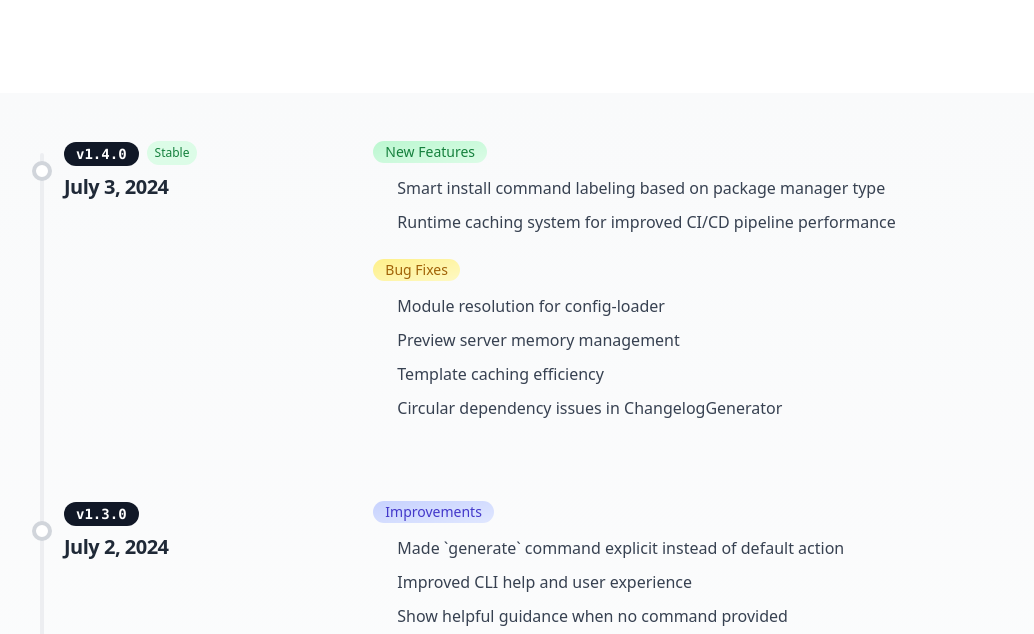
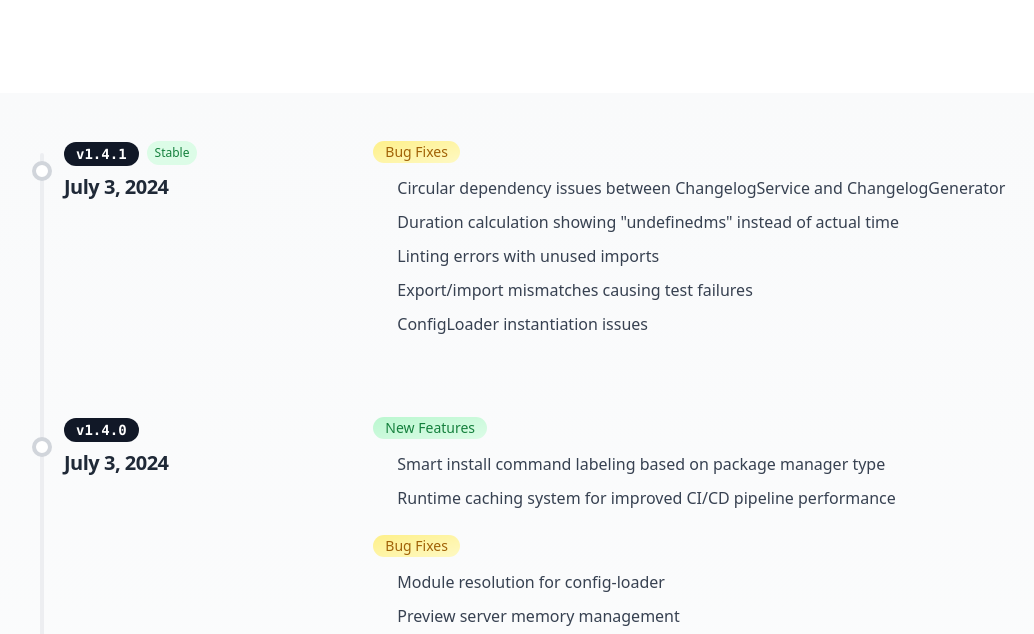
Before and after one commit to varsharyalii/changelog-pro, a website: page changelog.html in a window 1280 px wide. Shown: the part 131-765 px from the top of the page, without its empty margins (96-1130 px from the left). Drawn offline with nearby package versions, Linux system fonts and the light colour scheme.

Commit message:
docs: add version 1.4.1 to changelog

```diff
--- a/changelog.html
+++ b/changelog.html
@@ -150,6 +150,50 @@
             <div class="flex items-center space-x-2">
               <div class="version-tag">
                 <span class="px-3 py-1 text-sm font-mono font-semibold text-white bg-gray-900 rounded-full cursor-pointer hover:bg-gray-800 transition-colors">
+                  v1.4.1
+                </span>
+                  <div class="version-tooltip multi-command">
+                    <div class="command-tabs">
+                      <div class="command-tab active" onclick="switchTab(this, 'npm install changelog-pro@1.4.1')">install</div><div class="command-tab " onclick="switchTab(this, 'npm install --global changelog-pro@1.4.1')">global</div><div class="command-tab " onclick="switchTab(this, 'npm install --save-dev changelog-pro@1.4.1')">dev</div>
+                    </div>
+                    <div class="command-content">
+                      <span class="active-command">npm install changelog-pro@1.4.1</span>
+                      <button class="copy-btn" onclick="copyActiveCommand(this)">copy</button>
+                    </div>
+                  </div>
+              </div>
+              <span class="px-2 py-1 text-xs font-medium text-green-700 bg-green-100 rounded-full">Stable</span>
+            </div>
+            <time datetime="2024-07-03" class="text-xl font-semibold tracking-tight text-gray-800">July 3, 2024</time>
+          </div>
+        </h3>
+
+        <div class="w-full space-y-6 md:w-2/3">
+          <div class="space-y-3">
+            <div class="flex items-center space-x-3">
+              <span class="inline-block px-3 py-1 text-sm font-medium leading-none text-yellow-700 rounded-full bg-gradient-to-br from-yellow-200 to-yellow-100">
+                Bug Fixes
+              </span>
+            </div>
+            <ul class="space-y-2 ml-6">
+            <li class="text-gray-700 leading-relaxed">Circular dependency issues between ChangelogService and ChangelogGenerator</li>
+            <li class="text-gray-700 leading-relaxed">Duration calculation showing "undefinedms" instead of actual time</li>
+            <li class="text-gray-700 leading-relaxed">Linting errors with unused imports</li>
+            <li class="text-gray-700 leading-relaxed">Export/import mismatches causing test failures</li>
+            <li class="text-gray-700 leading-relaxed">ConfigLoader instantiation issues</li>
+            </ul>
+          </div>
+        </div>
+      </li>
+
+      <li class="flex flex-col items-start mt-20 md:flex-row">
+        <h3 class="flex items-center w-full mb-3 space-x-3 md:w-1/3">
+          <span class="z-10 hidden block w-5 h-5 bg-white border-4 border-gray-300 rounded-full md:block"></span>
+
+          <div class="flex flex-col space-y-2">
+            <div class="flex items-center space-x-2">
+              <div class="version-tag">
+                <span class="px-3 py-1 text-sm font-mono font-semibold text-white bg-gray-900 rounded-full cursor-pointer hover:bg-gray-800 transition-colors">
                   v1.4.0
                 </span>
                   <div class="version-tooltip multi-command">
@@ -162,7 +206,7 @@
                     </div>
                   </div>
               </div>
-              <span class="px-2 py-1 text-xs font-medium text-green-700 bg-green-100 rounded-full">Stable</span>
+
             </div>
             <time datetime="2024-07-03" class="text-xl font-semibold tracking-tight text-gray-800">July 3, 2024</time>
           </div>
```
Also changed, not shown: CHANGELOG.md.
